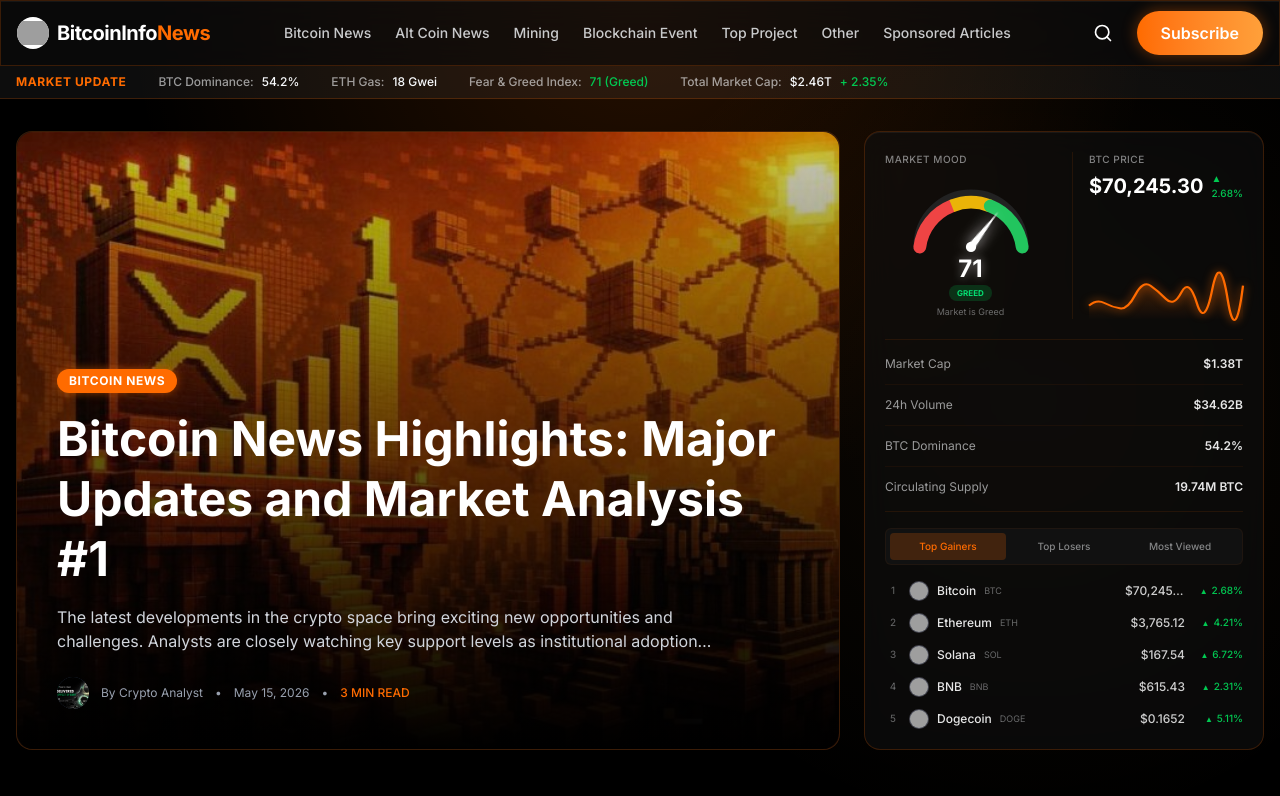
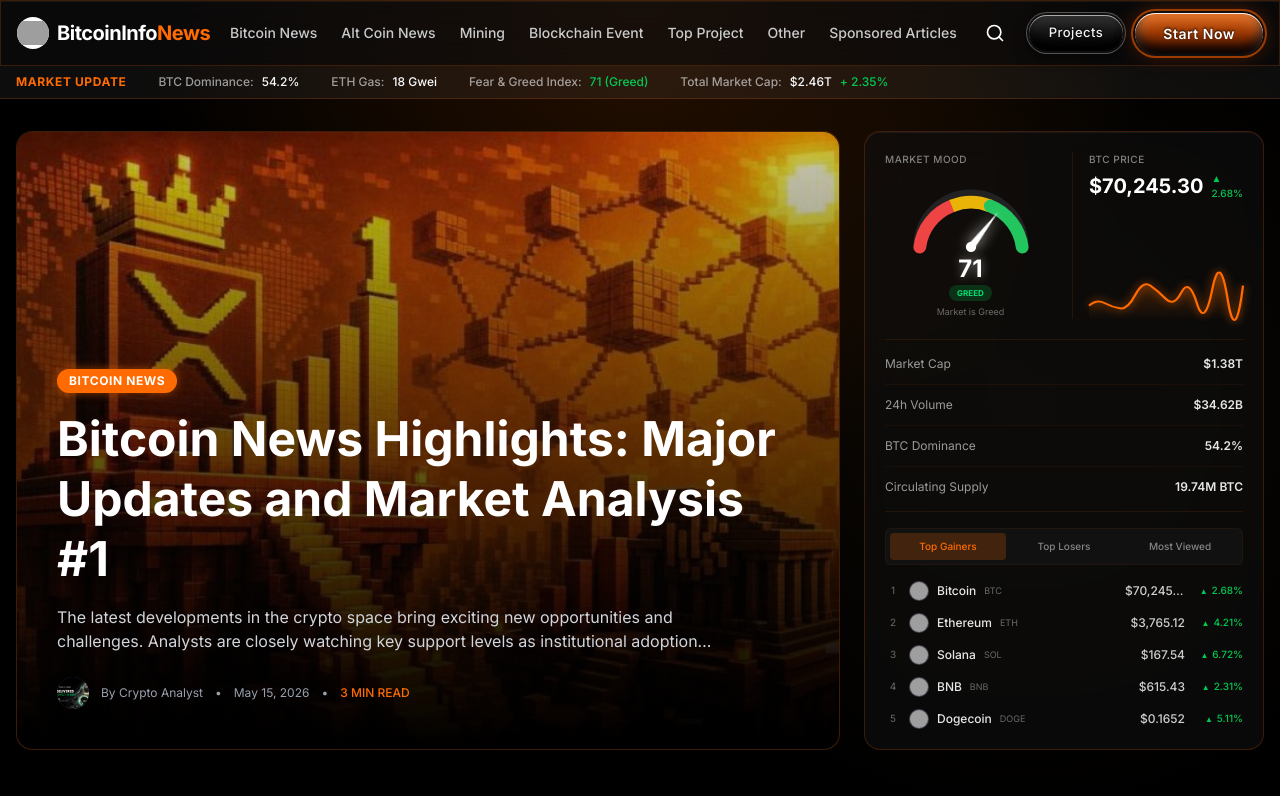
Before and after one commit to lequyn24-sudo/BTN-Web, a Next.js app: page / in a window 1280 px wide. Shown: the top 796 px of the page. Built offline with nearby package versions, Linux system fonts and the light colour scheme; no server answers; grey boxes are pictures that could not be loaded.

Commit message:
feat: implemented 3D skeuomorphic buttons for Projects and Start Now

```diff
--- a/src/app/globals.css
+++ b/src/app/globals.css
@@ -99,6 +99,53 @@
   }
 
   .btn-primary {
-    @apply bg-gradient-to-r from-[#FF6B00] to-[#FFA03A] text-white px-6 py-2.5 rounded-full font-semibold transition-all shadow-[0_0_15px_rgba(255,107,0,0.4)] hover:shadow-[0_0_25px_rgba(255,107,0,0.6)] hover:scale-105;
+    background: linear-gradient(180deg, #e35a00 0%, #4a1100 100%);
+    color: #fff;
+    border-radius: 9999px;
+    padding: 10px 28px;
+    font-weight: 600;
+    font-size: 14px;
+    letter-spacing: 0.5px;
+    text-shadow: 0 -1px 2px rgba(0, 0, 0, 0.9);
+    box-shadow:
+      inset 0 1px 0px rgba(255, 255, 255, 0.9),
+      inset 0 8px 15px rgba(255, 255, 255, 0.2),
+      inset 0 -8px 12px rgba(0, 0, 0, 1),
+      0 0 0 2px #0f0f0f,
+      0 0 0 4px #9c3c00,
+      0 0 20px rgba(255, 80, 0, 0.4),
+      0 5px 15px rgba(0, 0, 0, 0.6);
+    border: none;
+    transition: all 0.2s ease;
+    cursor: pointer;
+  }
+  .btn-primary:hover {
+    filter: brightness(1.15);
+    transform: translateY(-1px);
+  }
+
+  .btn-secondary {
+    background: linear-gradient(180deg, #2a2a2a 0%, #000000 100%);
+    color: #f0f0f0;
+    border-radius: 9999px;
+    padding: 8px 20px;
+    font-weight: 500;
+    font-size: 13px;
+    letter-spacing: 0.5px;
+    text-shadow: 0 -1px 2px rgba(0, 0, 0, 0.9);
+    box-shadow:
+      inset 0 1px 0px rgba(255, 255, 255, 0.6),
+      inset 0 6px 12px rgba(255, 255, 255, 0.05),
+      inset 0 -8px 12px rgba(0, 0, 0, 1),
+      0 0 0 2px #0f0f0f,
+      0 0 0 3px #555555,
+      0 5px 15px rgba(0, 0, 0, 0.6);
+    border: none;
+    transition: all 0.2s ease;
+    cursor: pointer;
+  }
+  .btn-secondary:hover {
+    filter: brightness(1.2);
+    transform: translateY(-1px);
   }
 }
--- a/src/components/Header.tsx
+++ b/src/components/Header.tsx
@@ -48,12 +48,14 @@ export function Header() {
           <button className="p-2 lg:hidden hover:text-primary transition-colors text-white" aria-label="Menu">
             <Menu className="w-5 h-5" />
           </button>
-          <Link
-            href="/subscribe"
-            className="hidden sm:flex btn-primary"
-          >
-            Subscribe
-          </Link>
+          <div className="flex items-center gap-3">
+            <button className="hidden sm:flex btn-secondary">
+              Projects
+            </button>
+            <button className="hidden sm:flex btn-primary">
+              Start Now
+            </button>
+          </div>
         </div>
       </div>
     </header>
--- /dev/null
+++ b/test-buttons.html
@@ -0,0 +1,65 @@
+<!DOCTYPE html>
+<html lang="en">
+<head>
+  <meta charset="UTF-8">
+  <meta name="viewport" content="width=device-width, initial-scale=1.0">
+  <title>Button Test</title>
+  <style>
+    body {
+      background: #0f0f0f;
+      display: flex;
+      justify-content: center;
+      align-items: center;
+      height: 100vh;
+      margin: 0;
+      gap: 20px;
+      font-family: sans-serif;
+    }
+
+    .btn-secondary {
+      background: linear-gradient(180deg, #2a2a2a 0%, #000000 100%);
+      color: #eaeaea;
+      border-radius: 9999px;
+      padding: 10px 24px;
+      font-weight: 500;
+      font-size: 14px;
+      text-shadow: 0 1px 2px rgba(0, 0, 0, 0.8);
+      box-shadow:
+        inset 0 1px 1px rgba(255, 255, 255, 0.4),
+        inset 0 10px 15px rgba(255, 255, 255, 0.05),
+        inset 0 -4px 6px rgba(0, 0, 0, 0.8),
+        0 0 0 2px #0a0a0a,
+        0 0 0 4px rgba(255, 255, 255, 0.15),
+        0 4px 10px rgba(0, 0, 0, 0.5);
+      border: none;
+      cursor: pointer;
+    }
+
+    .btn-primary {
+      background: linear-gradient(180deg, #d34a00 0%, #5a1500 100%);
+      color: #fff;
+      border-radius: 9999px;
+      padding: 10px 24px;
+      font-weight: 600;
+      font-size: 14px;
+      text-shadow: 0 1px 2px rgba(0, 0, 0, 0.8);
+      box-shadow:
+        inset 0 1.5px 1px rgba(255, 255, 255, 0.6),
+        inset 0 10px 15px rgba(255, 100, 0, 0.3),
+        inset 0 -6px 8px rgba(0, 0, 0, 0.7),
+        0 0 0 2px #1a0500,
+        0 0 0 4px #9c3300,
+        0 0 15px rgba(255, 80, 0, 0.4),
+        0 4px 10px rgba(0, 0, 0, 0.5);
+      border: none;
+      cursor: pointer;
+    }
+  </style>
+</head>
+<body>
+
+  <button class="btn-secondary">Projects</button>
+  <button class="btn-primary">Start Now</button>
+
+</body>
+</html>
```
